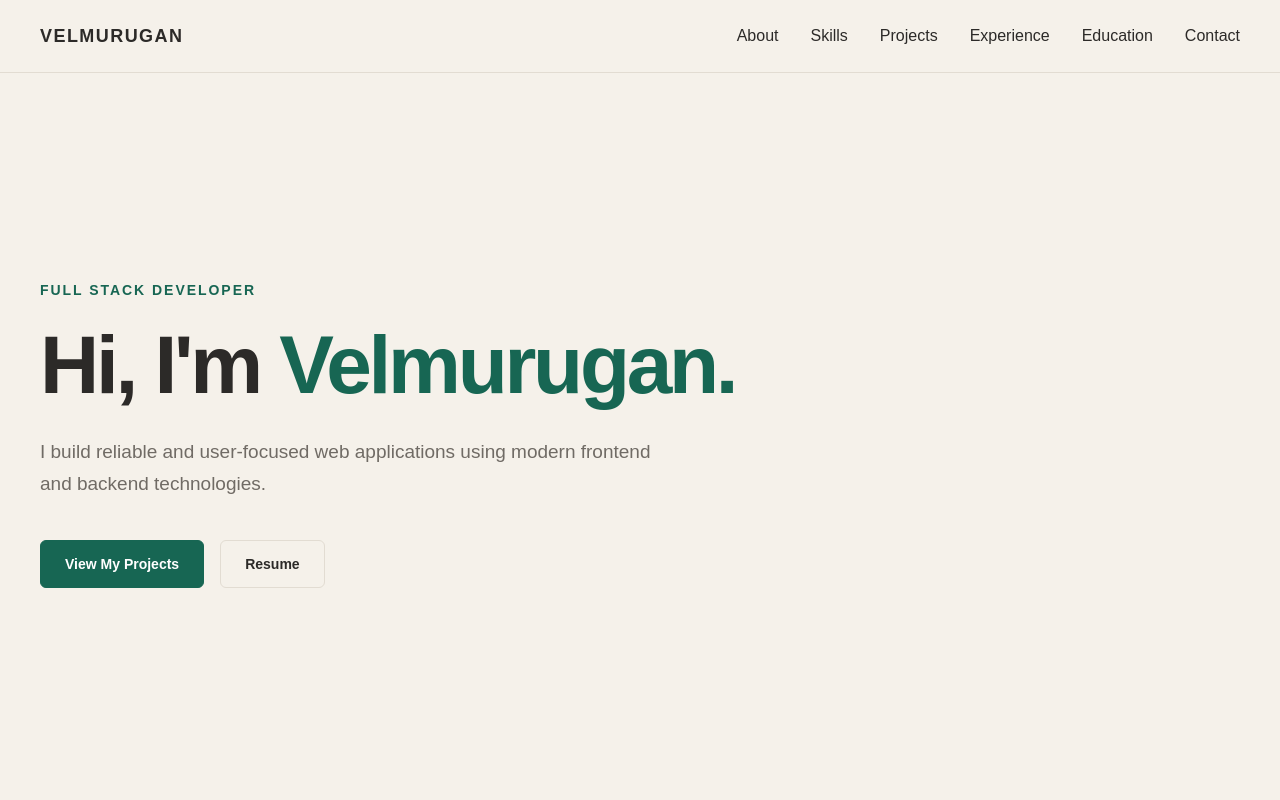
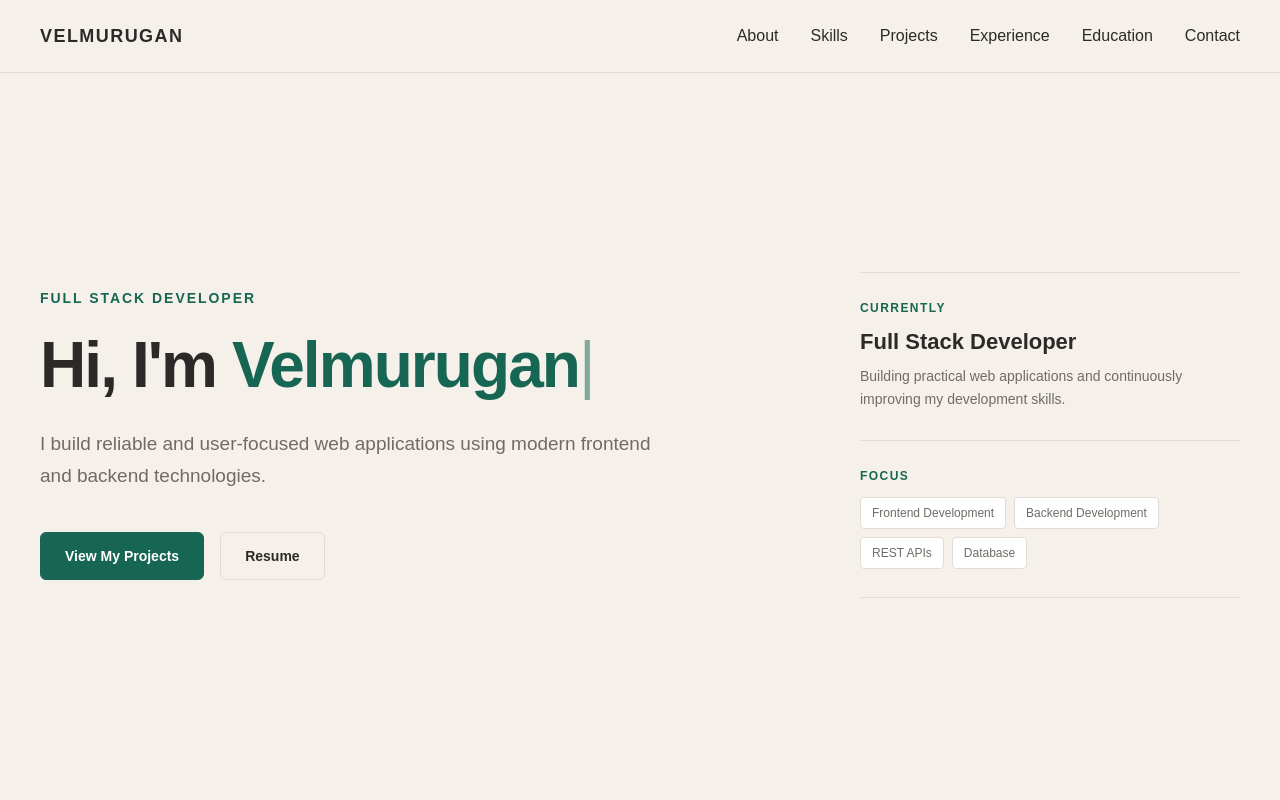
Before and after one commit to Velmurugan-02/VELMURUGAN_PORTFOLIO, a React app: page / in a window 1280 px wide. Shown: the top 800 px of the page. Built offline with nearby package versions, Linux system fonts and the light colour scheme; the HTML template or start-up script is replaced by a standard one.

Commit message:
Hero section is modifed

```diff
--- a/src/App.css
+++ b/src/App.css
@@ -88,10 +88,11 @@
 .hero h1 {
   margin-bottom: 28px;
   color: var(--text-primary);
-  font-size: clamp(48px, 7vw, 82px);
-  line-height: 1.05;
+  font-size: clamp(42px, 5vw, 64px);
+  line-height: 1.1;
   font-weight: 700;
-  letter-spacing: -0.04em;
+  letter-spacing: -0.03em;
+  white-space: nowrap;
 }
 
 .hero h1 span {
@@ -161,12 +162,83 @@
   flex-shrink: 0;
 }
 
+.hero-container {
+  display: grid;
+  grid-template-columns: 1.2fr 0.8fr;
+  align-items: center;
+  gap: 100px;
+}
+
+.hero-side {
+  max-width: 380px;
+  justify-self: end;
+}
+
+.hero-info {
+  padding: 28px 0;
+  border-top: 1px solid var(--border);
+}
+
+.hero-info:last-child {
+  border-bottom: 1px solid var(--border);
+}
+
+.hero-info-label {
+  margin-bottom: 14px;
+
+  color: var(--accent);
+  font-size: 12px;
+  font-weight: 700;
+  letter-spacing: 0.12em;
+}
+
+.hero-info h3 {
+  margin-bottom: 10px;
+
+  color: var(--text-primary);
+  font-size: 22px;
+  font-weight: 600;
+}
+
+.hero-info>p:not(.hero-info-label) {
+  color: var(--text-secondary);
+  font-size: 14px;
+  line-height: 1.7;
+}
+
+.hero-focus {
+  display: flex;
+  flex-wrap: wrap;
+  gap: 8px;
+}
+
+.hero-focus span {
+  padding: 8px 11px;
+  color: var(--text-secondary);
+  background: var(--surface);
+  border: 1px solid var(--border);
+  border-radius: 4px;
+  font-size: 12px;
+}
+
+.typing-cursor {
+  color: var(--accent);
+  font-weight: 400;
+  animation: blink 0.8s infinite;
+}
+
+@keyframes blink {
+  50% {
+    opacity: 0;
+  }
+}
+
+/* About Section */
 .about {
   min-height: calc(100vh - 76px);
   flex-shrink: 0;
 }
 
-/* About Section */
 .about {
   min-height: calc(100vh - 76px);
   display: flex;
@@ -856,6 +928,16 @@ a.contact-item:hover .contact-value {
     width: 100%;
   }
 
+  .hero-container {
+    grid-template-columns: 1fr;
+    gap: 50px;
+  }
+
+  .hero-side {
+    max-width: 100%;
+    justify-self: start;
+  }
+
   /* About Section */
   about {
     padding: 80px 0;
--- a/src/components/Hero.jsx
+++ b/src/components/Hero.jsx
@@ -1,23 +1,97 @@
+import { useEffect, useState } from "react";
+
 function Hero() {
+    const [text, setText] = useState("");
+    const [isDeleting, setIsDeleting] = useState(false);
+
+    const word = "Velmurugan";
+
+    useEffect(() => {
+        const typingSpeed = isDeleting ? 100 : 180;
+
+        const timer = setTimeout(() => {
+            if (!isDeleting) {
+                setText(word.substring(0, text.length + 1));
+
+                if (text === word) {
+                    setTimeout(() => {
+                        setIsDeleting(true);
+                    }, 1200);
+                }
+            } else {
+                setText(word.substring(0, text.length - 1));
+
+                if (text === "") {
+                    setIsDeleting(false);
+                }
+            }
+        }, typingSpeed);
+
+        return () => clearTimeout(timer);
+    }, [text, isDeleting]);
+
     return (
         <section id="home" className="hero">
             <div className="container hero-container">
+
                 <div className="hero-content">
-                    <p className="hero-label">FULL STACK DEVELOPER</p>
-                    <h1>Hi, I'm <span>Velmurugan.</span></h1>
+
+                    <p className="hero-label">
+                        FULL STACK DEVELOPER
+                    </p>
+
+                    <h1>
+                        Hi, I'm <span>{text}</span>
+                        <span className="typing-cursor">|</span>
+                    </h1>
+
                     <p className="hero-description">
                         I build reliable and user-focused web applications
                         using modern frontend and backend technologies.
                     </p>
+
                     <div className="hero-buttons">
                         <a href="#projects" className="btn btn-primary">
                             View My Projects
                         </a>
-                        <a href="/assets/Velmurugan_Resume.pdf" download="Velmurugan_Resume.pdf" className="btn btn-secondary">
+
+                        <a
+                            href="/Velmurugan_Resume.pdf"
+                            className="btn btn-secondary"
+                            download
+                        >
                             Resume
                         </a>
                     </div>
+
                 </div>
+
+                <div className="hero-side">
+
+                    <div className="hero-info">
+                        <p className="hero-info-label">CURRENTLY</p>
+
+                        <h3>Full Stack Developer</h3>
+
+                        <p>
+                            Building practical web applications and
+                            continuously improving my development skills.
+                        </p>
+                    </div>
+
+                    <div className="hero-info">
+                        <p className="hero-info-label">FOCUS</p>
+
+                        <div className="hero-focus">
+                            <span>Frontend Development</span>
+                            <span>Backend Development</span>
+                            <span>REST APIs</span>
+                            <span>Database</span>
+                        </div>
+                    </div>
+
+                </div>
+
             </div>
         </section>
     );
```
